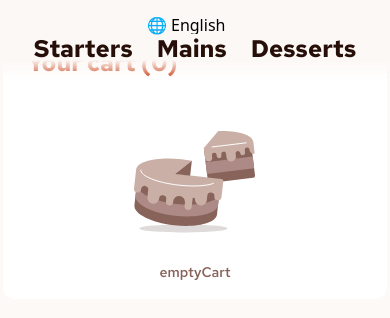
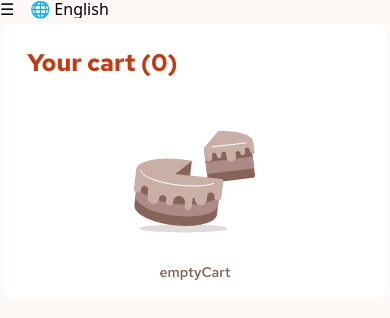
Before and after one commit to Anubliss-0/product-list-with-cart, a React (Vite) app: page / in a window 390 px wide. Shown: the top 318 px of the page. Built offline with nearby package versions, Linux system fonts and the light colour scheme.

Commit message:
Created mobile navigation basics

```diff
--- a/src/App.tsx
+++ b/src/App.tsx
@@ -1,10 +1,10 @@
 import { useState } from "react";
 import { Outlet, useOutletContext } from "react-router-dom";
-import { useTranslation } from "./i18n";
 import styles from "./App.module.scss"
 import Cart from "./components/Cart/Cart";
 import ConfirmationModal from "./components/ConfirmationModal/ConfirmationModal";
 import Header from "./components/Header/Header";
+import PhoneHeader from "./components/PhoneHeader/PhoneHeader";
 
 type CartProps = {
   id: number;
@@ -17,13 +17,13 @@ type CartContextType = {
 };
 
 function App() {
-  const { t } = useTranslation();
   const [cart, setCart] = useState<{ id: number; quantity: number }[]>([]);
   const [showConfirmation, setShowConfirmation] = useState<boolean>(false);
 
   return (
     <>
       < Header />
+      < PhoneHeader />
       <main className={styles.container}>
         <div className={styles.products}>
           <Outlet context={{ cart, setCart }} />
--- a/src/components/Header/Header.module.scss
+++ b/src/components/Header/Header.module.scss
@@ -16,7 +16,7 @@
     }
 
     @include respond-to-phone {
-        @include flex-column-start-reverse;
+        display: none;
     }
 
     >nav {
--- /dev/null
+++ b/src/components/PhoneHeader/PhoneHeader.module.scss
@@ -0,0 +1,31 @@
+@import "../../styles/variables.scss";
+@import "../../styles/utilities.scss";
+@import "../../styles/typography.scss";
+
+.phoneHeader {
+    display: none;
+    width: 100%;
+    position: fixed;
+    top: 0rem;
+    background-color: $rose-50;
+    z-index: 3;
+
+    @include respond-to-phone {
+        @include flex-row;
+    }
+
+    >nav {
+        @include flex-column-center;
+        transition: 0.5s;
+        position: absolute;
+        top: $spacing-200;
+        left: -100vw;
+        height: 100vh;
+        width: 100%;
+        background-color: $rose-50;
+
+        &.navOpen {
+            left: 0px;
+        }
+    }
+}
--- /dev/null
+++ b/src/components/PhoneHeader/PhoneHeader.tsx
@@ -0,0 +1,44 @@
+import { useState } from "react";
+import { NavLink } from "react-router-dom";
+import { useTranslation } from "../../i18n";
+import LanguageSelect from "../../components/LanguageSelect/LanguageSelect";
+import styles from "./PhoneHeader.module.scss";
+
+function Header() {
+  const [isMenuOpen, setIsMenuOpen] = useState(false);
+  const { t } = useTranslation();
+
+  return (
+    <header className={styles.phoneHeader}>
+      <div className={styles.burger} onClick={() => setIsMenuOpen(!isMenuOpen)}>
+        ☰
+      </div>
+      <nav className={isMenuOpen ? styles.navOpen : ''}>
+        <NavLink
+          to="starters"
+          className={({ isActive }) => (isActive ? styles.activeLink : styles.link)}
+          onClick={() => setIsMenuOpen(!isMenuOpen)}
+        >
+          {t('starters.title')}
+        </NavLink>
+        <NavLink
+          to="mains"
+          className={({ isActive }) => (isActive ? styles.activeLink : styles.link)}
+          onClick={() => setIsMenuOpen(!isMenuOpen)}
+        >
+          Mains
+        </NavLink>
+        <NavLink
+          to="deserts"
+          className={({ isActive }) => (isActive ? styles.activeLink : styles.link)}
+          onClick={() => setIsMenuOpen(!isMenuOpen)}
+        >
+          {t('desserts.title')}
+        </NavLink>
+      </nav>
+      <LanguageSelect />
+    </header>
+  );
+}
+
+export default Header;
```
